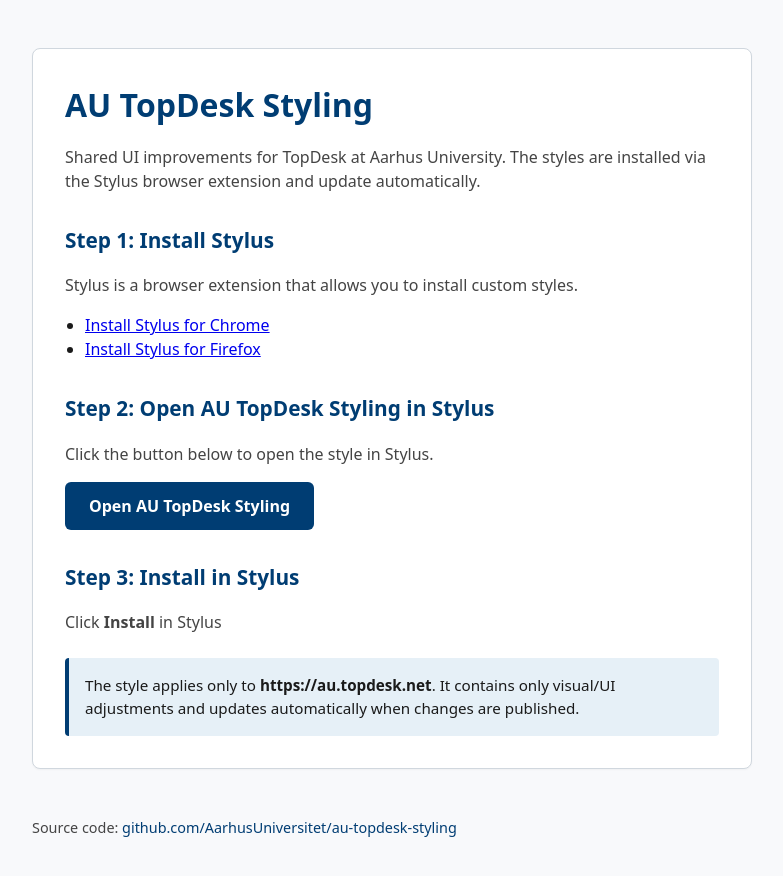
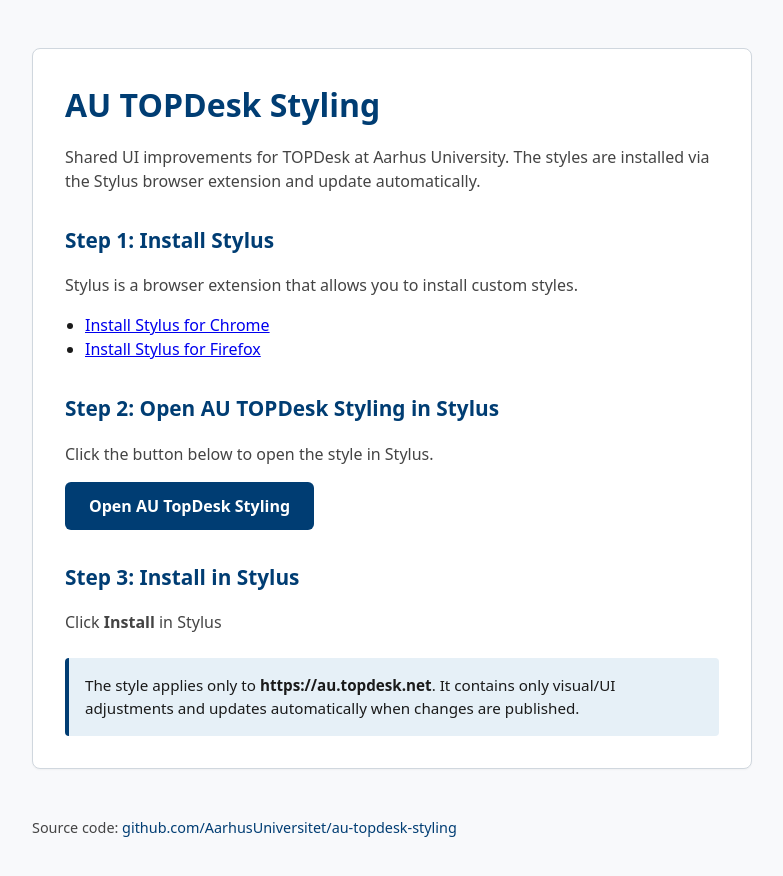
Before and after one commit to AarhusUniversitet/au-topdesk-styling, a plain HTML site: page index.html in a window 1280 px wide. Shown: the whole page, without its empty margins (248-1031 px from the left). Drawn offline with Linux system fonts and the light colour scheme.

Commit message:
Text change on index page

```diff
--- a/index.html
+++ b/index.html
@@ -101,8 +101,8 @@
 <body>
     <main class="container">
         <section class="card">
-            <h1>AU TopDesk Styling</h1>
-            <p> Shared UI improvements for TopDesk at Aarhus University. The styles are installed via the Stylus browser extension and update automatically. </p>
+            <h1>AU TOPDesk Styling</h1>
+            <p> Shared UI improvements for TOPDesk at Aarhus University. The styles are installed via the Stylus browser extension and update automatically. </p>
             <h2>Step 1: Install Stylus</h2>
             <p> Stylus is a browser extension that allows you to install custom styles. </p>
             <ul>
@@ -113,7 +113,7 @@
                     <a href="https://addons.mozilla.org/en-US/firefox/addon/styl-us/" target="_blank" rel="noopener"> Install Stylus for Firefox </a>
                 </li>
             </ul>
-            <h2>Step 2: Open AU TopDesk Styling in Stylus</h2>
+            <h2>Step 2: Open AU TOPDesk Styling in Stylus</h2>
             <p>Click the button below to open the style in Stylus.</p>
             <a class="install-button" href="https://aarhusuniversitet.github.io/au-topdesk-styling/dist/au-topdesk.user.css"> Open AU TopDesk Styling </a>
             <h2>Step 3: Install in Stylus</h2>
```
